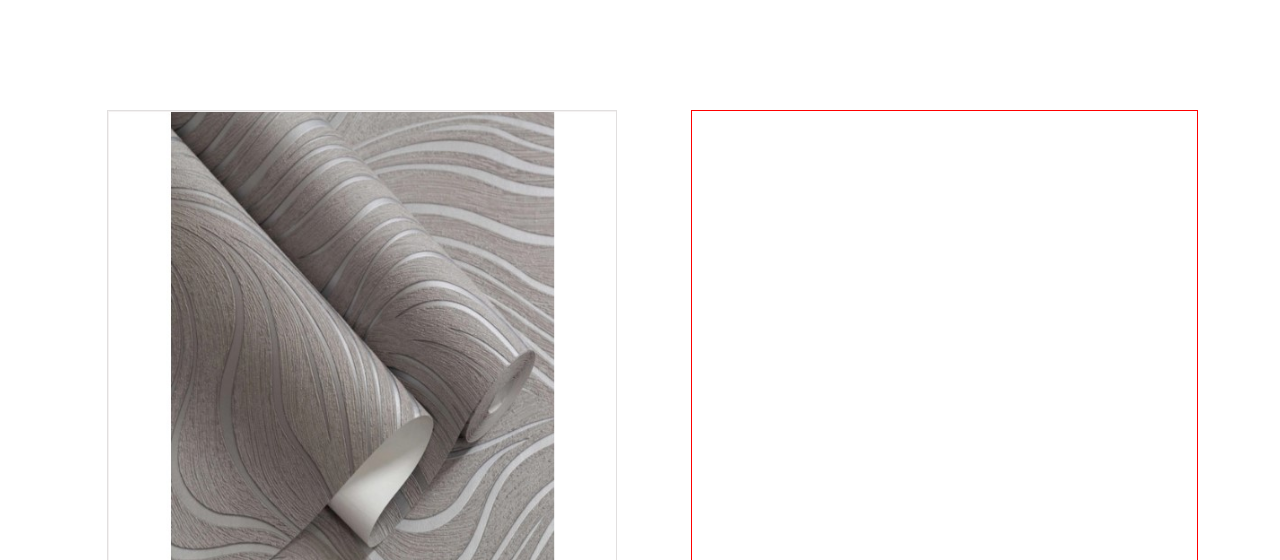
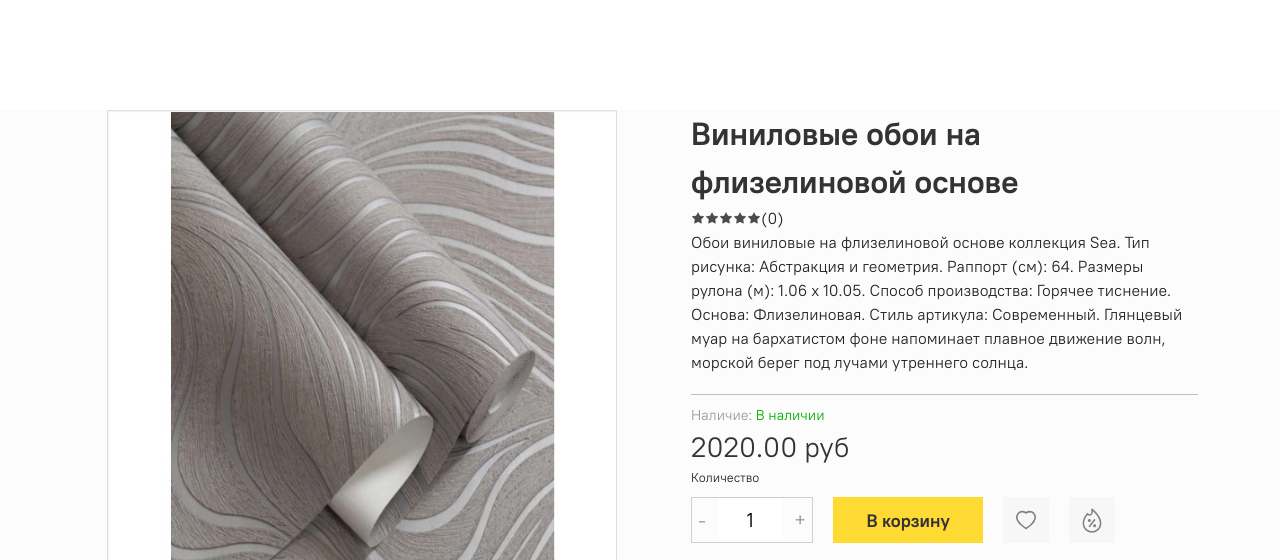
Before and after one commit to Aman009006/shop-oboi, a website with bundled scripts: page src/pages/detail.html in a window 1280 px wide. Shown: the part 360-920 px from the top of the page. Built offline with nearby package versions, Linux system fonts and the light colour scheme.

Commit message:
layout decription

```diff
--- a/src/css/modules/detail.css
+++ b/src/css/modules/detail.css
@@ -278,6 +278,9 @@ body{
 
 
 /*detail*/
+.detail{
+    background: #fcfcfc;
+}
 .detail .container{
     display: flex;
     flex-direction: row;
@@ -287,11 +290,7 @@ body{
 }
 .detail__slider {
 }
-.detail__description {
-    border: 1px solid red;
-    width: 544px;
-    height: 538px;
-}
+
 
 /*asas*/
 .detail__slider{
@@ -392,3 +391,135 @@ body{
     height: 100%;
     object-fit: cover;
   }
+
+
+
+.detail__action {
+    width: 544px;
+}
+
+.detail__title{
+    color: #333333;
+    font-size: 32px;
+    font-weight: 700;
+}
+.detail__action-text{
+    font-size: 16px;
+    display: block;
+    padding-bottom: 20px;
+    border-bottom: 1px solid rgb(190, 190, 190);
+}
+/* .detail__action-text::after{
+    border-bottom: 1px solid gray;
+    width: 100%;
+} */
+
+.detail__stars{
+    display: flex;
+    align-items: center;
+}
+.detail__star-img {
+    width: 14px;
+    height: 14px;
+    opacity: 0.7;
+}
+.detail__star-title {
+}
+
+.detail__availability {
+    margin-top: 10px;
+    font-size: 14.4px;
+    color: #999999;
+}
+.detail__green {
+    color: #00b200;
+}
+
+.detail__price{
+    color: #333333;
+    font-size: 28px;
+    font-size: 700;
+}
+.detail__cart-wrapper{
+    display: flex;
+    gap: 20px;
+}
+.detail__number-text {
+    font-size: 12.8px;
+    margin-bottom: 10px;
+}
+.detail__cart {
+    display: flex;
+    position: relative;
+    border: 1px solid rgba(172, 164, 164, 0.514);
+    width: 122px;
+    height: 46px;
+    justify-content: space-between;
+    font-size: 20px;
+}
+.detail__cart button{
+    background: none;
+    border: 0;
+    opacity: 0.4;
+}
+.detail__cart button:hover{
+  opacity: 1;
+}
+.detail__minus {
+}
+.detail__number-inp {
+    border: 0;
+    width: 64px;
+    height: 42px;
+    text-align: center;
+    outline: none;
+}
+.detail__plus {
+}
+.detail__favorite-btn button,.detail__compare-btn button {
+    width: 46px;
+    height: 100%;
+    border: 0;
+}
+.detail__cart-btn {
+    width: 150px;
+    height: 46px;
+}
+.detail__cart-btn button{
+    width: 100%;
+    height: 100%;
+    border: 0;
+    background: #ffda33;
+    color: #333333;
+    font-size: 18px;
+    font-weight: 600;
+}
+.favorite__detail {
+}
+.detail__compare-btn button {
+    background: url(../../assets/images/icons/compared.svg) no-repeat;
+    background-position: 50%;
+}
+.detail__favorite-btn button{
+    background: url(../../assets/images/icons/heart.svg) no-repeat;
+    background-position: 50%;
+}
+.detail__favorite-btn,.detail__compare-btn{
+    background: #f7f7f7;
+    display: flex;
+    align-items: center;
+    justify-content: center;
+}
+.compare__detail {
+}
+
+.detail__buy button{
+    border: 1px solid #ffda33;
+    color: #ffda33;
+    background: none;
+    margin-top: 20px;
+    width: 164px;
+    height: 50px;
+    font-size: 18px;
+    font-weight: 700;
+}
--- /dev/null
+++ b/src/js/changeNumberOfProduct.js
@@ -0,0 +1,15 @@
+const changeNumberOfProducts = () => {
+    const plus = document.querySelector('.detail__plus');
+    const minus = document.querySelector('.detail__minus');
+    const num = document.querySelector('.detail__number-inp');
+
+    plus.addEventListener('click', () => {
+        num.value = Number(num.value) + 1;
+    })
+
+    minus.addEventListener('click', () => {
+        if (num.value > 1) num.value = Number(num.value) - 1;
+    })
+}
+
+export default changeNumberOfProducts;
--- a/src/js/index.js
+++ b/src/js/index.js
@@ -1,3 +1,4 @@
+import changeNumberOfProducts from './changeNumberOfProduct.js';
 import closeFilter from './closeFilter.js';
 import range from './range.js';
 import { toggleMenu } from './toggleMenu.js';
@@ -7,6 +8,7 @@ import { toggleSearch } from './toggleMobileSearch.js';
 
 
 // swiper()
+changeNumberOfProducts()
 range()
 closeFilter()
 toggleMenu()
--- a/src/pages/detail.html
+++ b/src/pages/detail.html
@@ -276,8 +276,47 @@
           </div>
         </div>
         </div>
-        <div class="detail__description">
-
+        <div class="detail__action">
+          <div class="detail__title">
+            Виниловые обои на флизелиновой основе
+          </div>
+          <div class="detail__stars">
+            <img src="../assets/images/star.png" alt="star" class="detail__star-img">
+            <img src="../assets/images/star.png" alt="star" class="detail__star-img">
+            <img src="../assets/images/star.png" alt="star" class="detail__star-img">
+            <img src="../assets/images/star.png" alt="star" class="detail__star-img">
+            <img src="../assets/images/star.png" alt="star" class="detail__star-img">
+            <div class="detail__star-title">(0)</div>
+          </div>
+          <div class="detail__action-text">
+            Обои виниловые на флизелиновой основе коллекция Sea. Тип рисунка: Абстракция и геометрия. Раппорт (см): 64. Размеры рулона (м): 1.06 х 10.05. Способ производства: Горячее тиснение. Основа: Флизелиновая. Стиль артикула: Современный. Глянцевый муар на бархатистом фоне напоминает плавное движение волн, морской берег под лучами утреннего солнца.
+          </div>
+          <div class="detail__availability">
+            Наличие: <span class="detail__green">В наличии</span>
+          </div>
+          <div class="detail__price"> 2020.00 руб</div>
+          <div class="detail__number">
+            <div class="detail__number-text">Количество</div>
+            <div class="detail__cart-wrapper">
+              <div class="detail__cart">
+                <button class="detail__minus">-</button>
+                <input type="number" value="1" class="detail__number-inp">
+                <button class="detail__plus">+</button>
+              </div>
+              <div class="detail__cart-btn">
+                <button class="cart-btn">В корзину</button>
+              </div>
+              <div class="detail__favorite-btn">
+                <button class="favorite__detail"></button>
+              </div>
+              <div class="detail__compare-btn">
+                <button class="compare__detail"></button>
+              </div>
+            </div>
+            </div>
+           <div class="detail__buy">
+            <button>Купить в 1 клик</button>
+           </div>
         </div>
       </div>
     </div>
```
